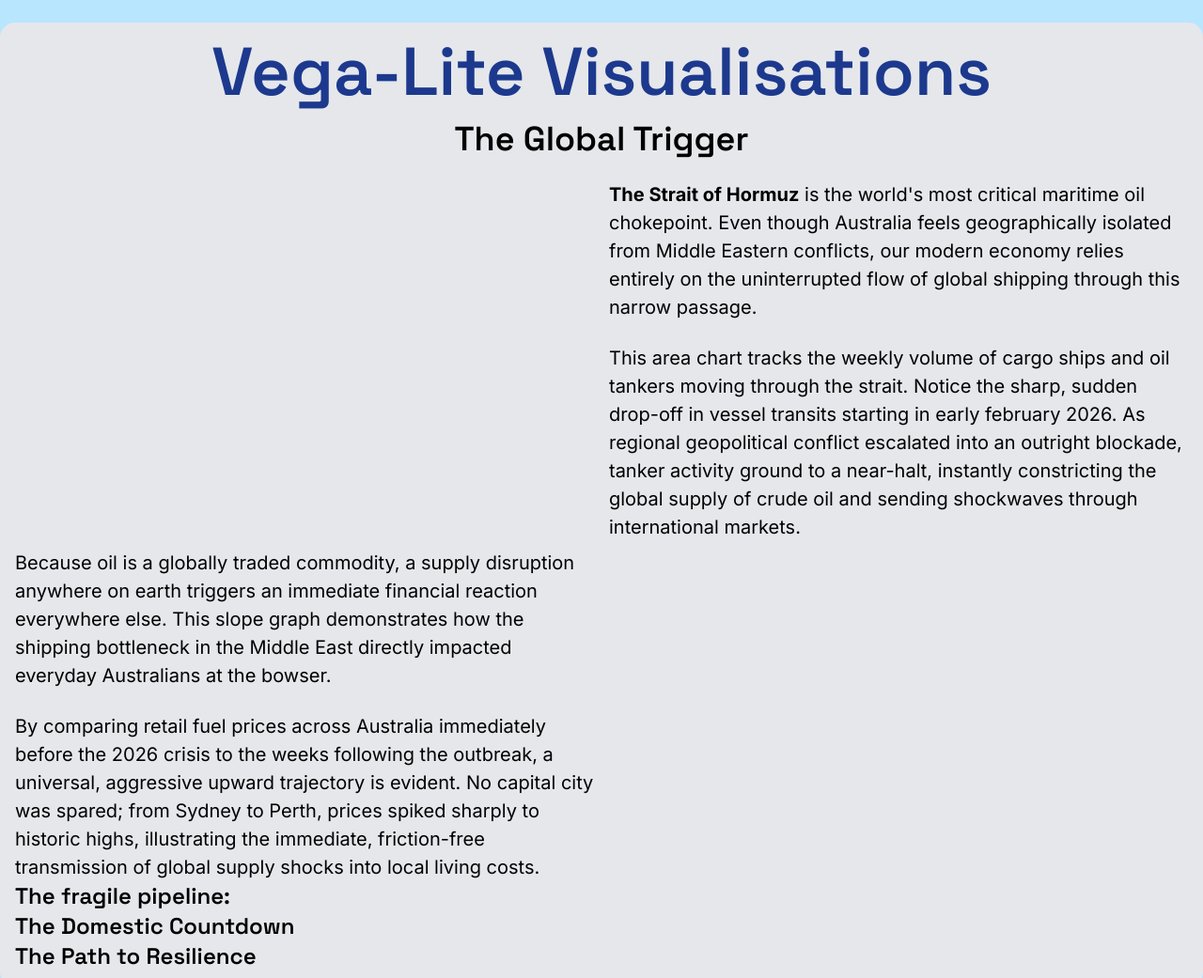
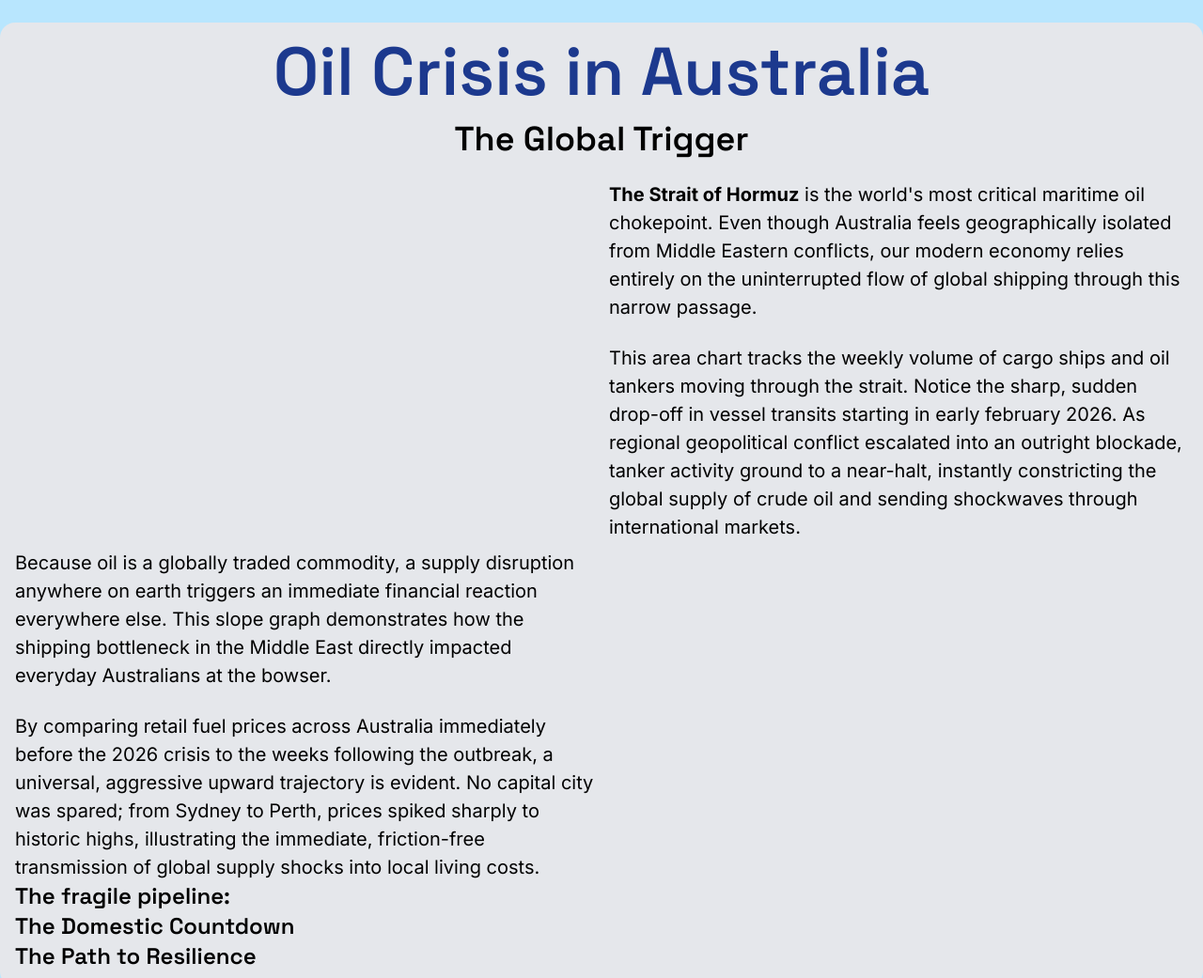
Before and after one commit to ThomasLandstra/FIT-2179-A2-final, a plain HTML site: page index.html in a window 1280 px wide. Shown: the top 1041 px of the page at 94% size. Drawn offline with nearby package versions, Linux system fonts and the light colour scheme; a script that the page names is missing.

Commit message:
fix title

```diff
--- a/index.html
+++ b/index.html
@@ -33,7 +33,7 @@
 		<main
 			class="bg-gray-200 w-screen flex flex-col items-center w-full max-w-7xl mt-6 p-4 rounded-2xl"
 		>
-			<h1 class="text-7xl text-blue-900">Vega-Lite Visualisations</h1>
+			<h1 class="text-7xl text-blue-900">Oil Crisis in Australia</h1>
 			<div class="w-full flex flex-col">
 				<h2 class="text-4xl my-4 text-center">The Global Trigger</h2>
 				<div class="flex gap-4">
```
